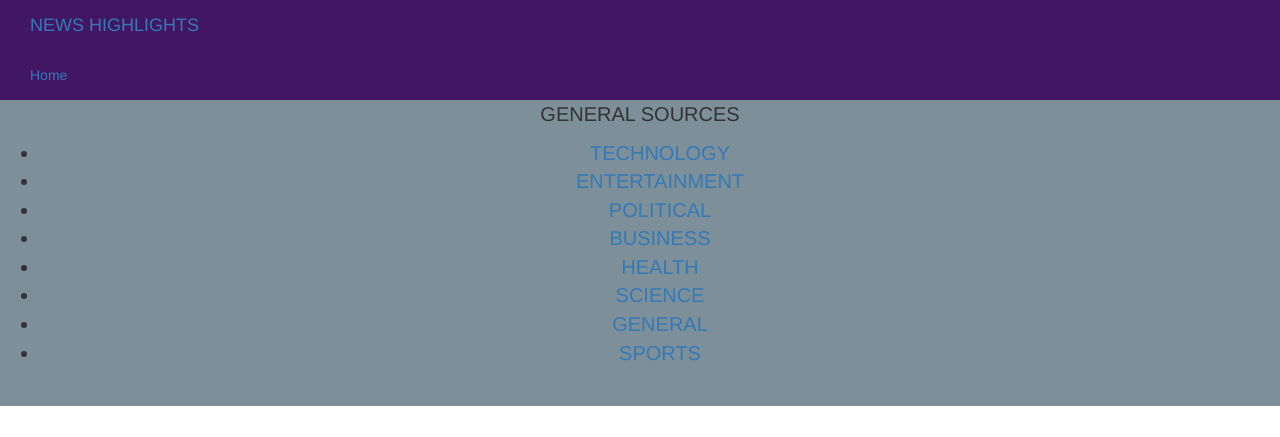
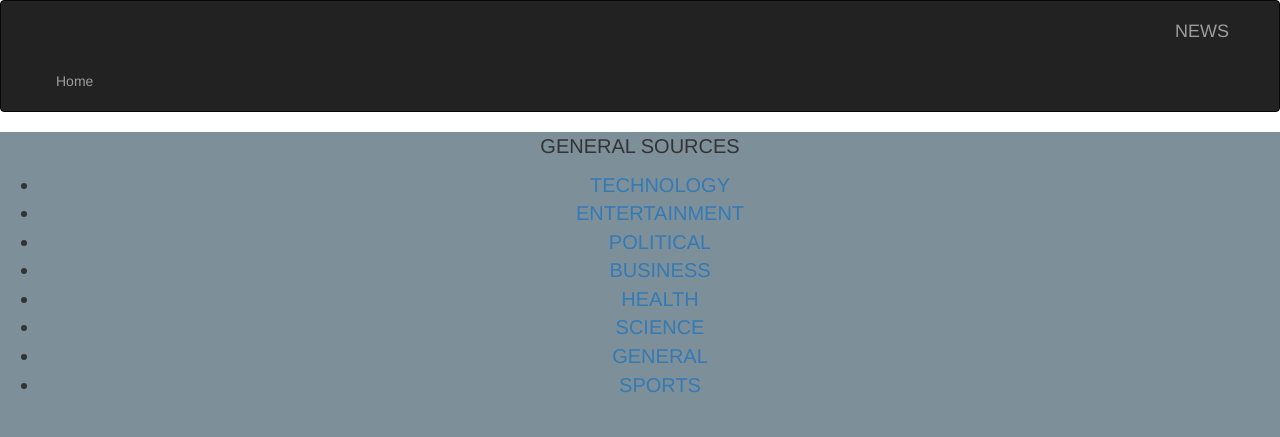
Before and after one commit to Monroe100/newshighlight, a Flask app: template app/templates/index.html in a window 1280 px wide. Shown: the top 437 px of the page. Run offline with Flask 2, Linux system fonts and the light colour scheme; the template is opened without the code that fills it, so the values that code supplies are empty; parts of the project's set-up code (start-up, migrations or seed data) failed here and were passed over; some libraries are stand-ins or nearby versions.

Commit message:
made relevant changes

```diff
--- a/app/templates/navbar.html
+++ b/app/templates/navbar.html
@@ -1,17 +1,19 @@
-<div class="hightlight" style="background-color: #411763;">
 
+<div class="navbar navbar-inverse" role="navigation">
     <div class="container-fluid">
+        <div class="navbar-header">
             <button type="button" class="navbar-toggle" data-toggle="collapse" data-target=".navbar-collapse">
-              <span class="sr-only">Toggle navigation</span>
-              <span class="icon-bar"></span>
-              <span class="icon-bar"></span>
-              <span class="icon-bar"></span>
+                <span class="sr-only">Toggle navigation</span>
+                <span class="icon-bar"></span>
+                <span class="icon-bar"></span>
+                <span class="icon-bar"></span>
             </button>
-            <a class="navbar-brand" href="/"> NEWS HIGHLIGHTS </a>
+            <a class="navbar-brand" href="/"> NEWS</a>
         </div>
         <div class="navbar-collapse collapse">
             <ul class="nav navbar-nav">
-                <li><a href="/">Home</a></li>
+                    <li><a href="/">Home</a></li
+            </ul>
         </div>
-
+    </div>
 </div>
```
